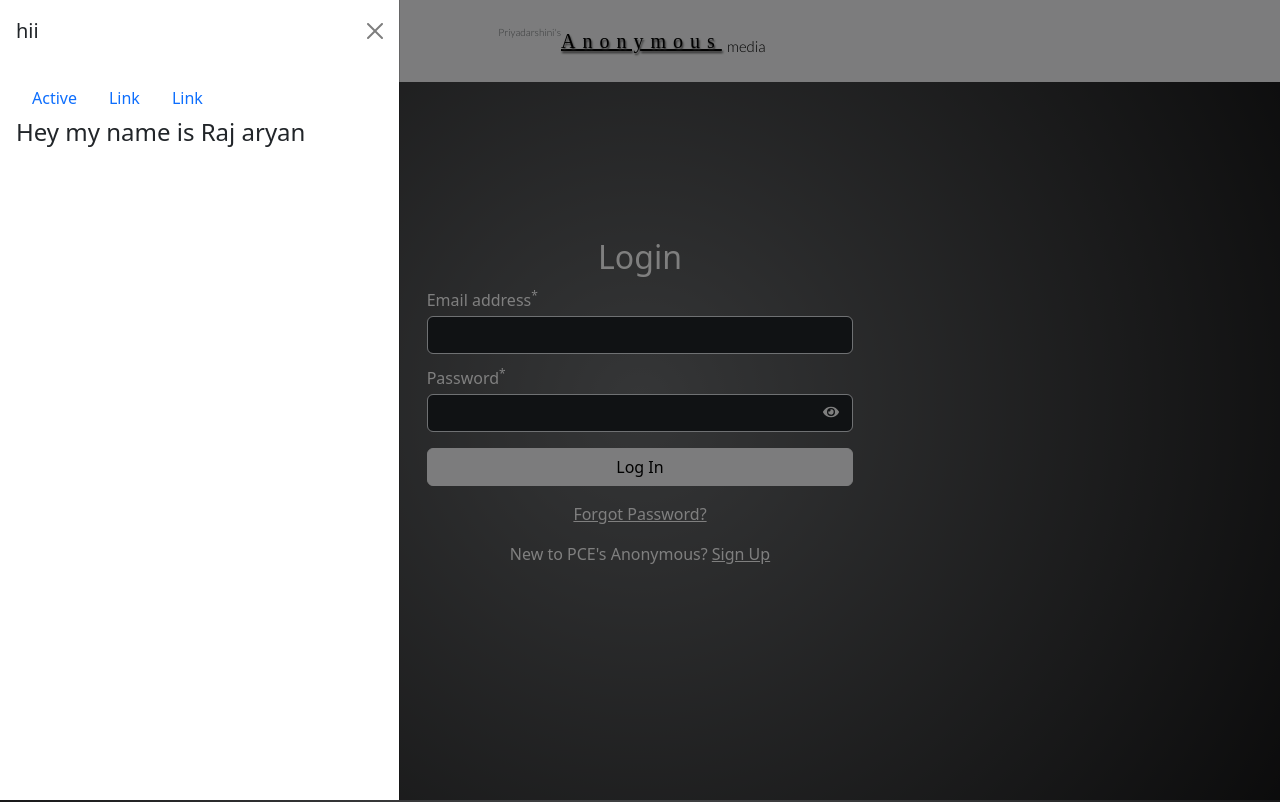
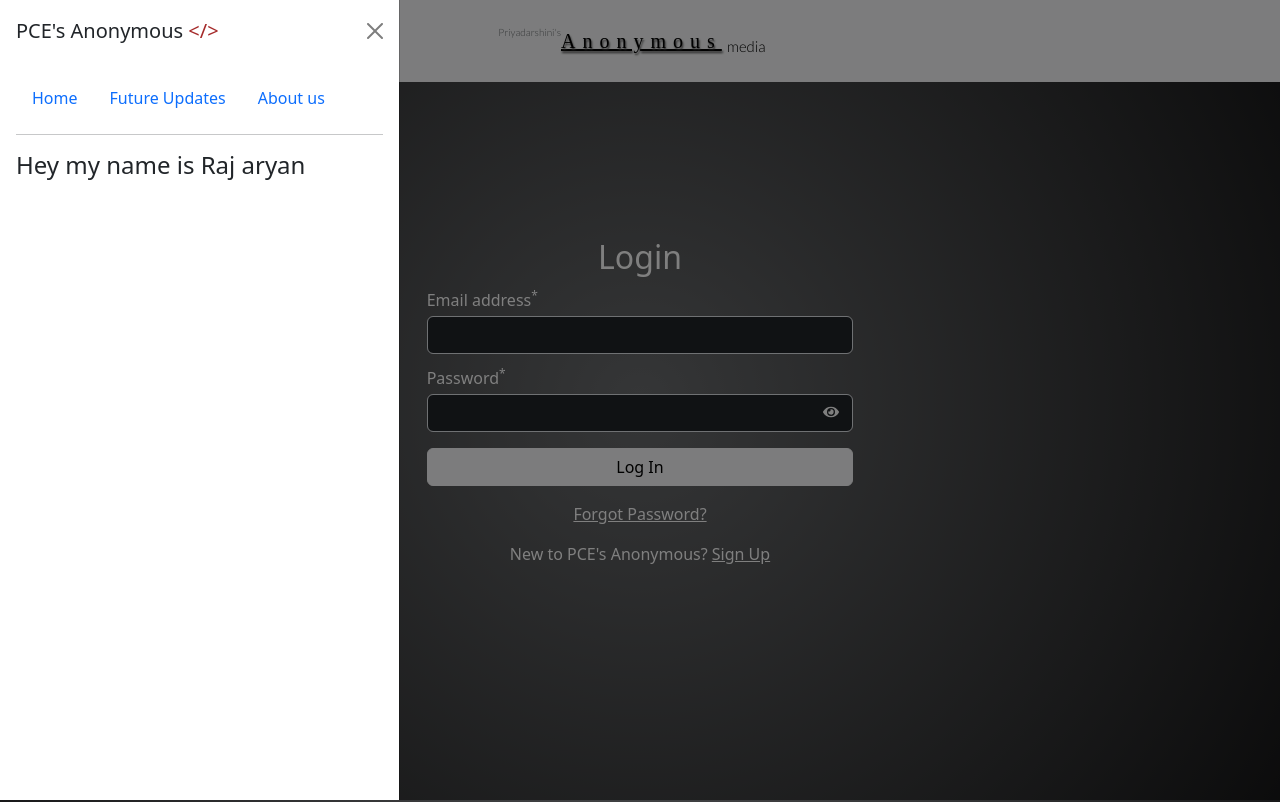
Before and after one commit to rajaryan28/Something_fishy, a React (Create React App) app: page /login in a window 1280 px wide. Both pictures are taken after a click on the button 65 px from the left and 51 px from the top of the page. Built offline with nearby package versions, Linux system fonts and the light colour scheme; a web font is replaced by a local one.

Commit message:
Add Footer component to Home and Profile pages, and updated.

```diff
--- a/package.json
+++ b/package.json
@@ -6,8 +6,10 @@
     "@testing-library/jest-dom": "^5.17.0",
     "@testing-library/react": "^13.4.0",
     "@testing-library/user-event": "^13.5.0",
+    "bootstrap": "^5.3.3",
     "font-awesome": "^4.7.0",
     "react": "^18.3.1",
+    "react-bootstrap": "^2.10.7",
     "react-dom": "^18.3.1",
     "react-fontawesome": "^1.7.1",
     "react-icons": "^5.4.0",
--- a/src/App.js
+++ b/src/App.js
@@ -6,7 +6,7 @@ import Login from "./components/Login";
 import SignUp from "./components/SignUp";
 import Home from "./components/Home";
 import Profile from "./components/Profile";
-import Footer from "./components/footer";
+import About from "./components/About";
 function App() {
 
   return (
@@ -18,9 +18,9 @@ function App() {
           <Route exact path="/" element={<Home />} />
           <Route exact path="/login" element={<Login />} />
           <Route exact path="/signup" element={<SignUp />} />
+          <Route exact path="/about" element={<About />} />
           <Route exact path="/profile" element={<Profile />} />
           </Routes>
-          <Footer />
 
         </BrowserRouter>
       </PostState>
--- a/src/components/Home.js
+++ b/src/components/Home.js
@@ -1,12 +1,14 @@
 import React from 'react'
 import Addpost from './Addpost'
 import Posts from './Post'
+import Footer from './footer'
 
 const Home = () => {
   return (
     <div>
       <Addpost />
       <Posts />
+      <Footer />
     </div>
   )
 }
--- a/src/components/Navbar.js
+++ b/src/components/Navbar.js
@@ -11,51 +11,80 @@ const Navbar = () => {
   };
   return (
     <>
-
-
-<div className="offcanvas offcanvas-start" tabIndex="-1" id="offcanvasExample" aria-labelledby="offcanvasExampleLabel">
+      <div
+        className="offcanvas offcanvas-start "
+        tabIndex="-1"
+        id="offcanvasExample"
+        aria-labelledby="offcanvasExampleLabel"
+      >
         <div className="offcanvas-header">
-    <h5 className="offcanvas-title" id="offcanvasExampleLabel">hii</h5>
-    <button type="button" className="btn-close" data-bs-dismiss="offcanvas" aria-label="Close"></button>
+          <h5 className="offcanvas-title" id="offcanvasExampleLabel">
+            PCE's Anonymous <span style={{ color: "brown" }}>{"</>"}</span>
+          </h5>
+          <button
+            type="button"
+            className="btn-close"
+            data-bs-dismiss="offcanvas"
+            aria-label="Close"
+          ></button>
         </div>
-  <div className="offcanvas-body">
+        <div className="offcanvas-body container">
           <ul className="nav">
             <li className="nav-item">
-    <Link className="nav-link " aria-current="page" to="/">Active</Link>
+              <Link className="nav-link " to="/">
+                Home
+              </Link>
             </li>
             <li className="nav-item">
-    <Link className="nav-link " to="/">Link</Link>
+              <Link className="nav-link " to="/">
+                Future Updates
+              </Link>
             </li>
             <li className="nav-item">
-    <Link className="nav-link" to="/">Link</Link>
+              <Link className="nav-link " to="/about">
+                About us
+              </Link>
             </li>
           </ul>
+          <hr />
           <h4>Hey my name is Raj aryan </h4>
         </div>
       </div>
 
-
-
       {/* actual code  */}
 
-
       <nav className="navbar bg-body-tertiary">
-        <i id="hamburger" className="fa-solid fa-bars mx-5 mt-3 btn " data-bs-toggle="offcanvas" href="#offcanvasExample" role="button" aria-controls="offcanvasExample" style={{"position": "absolute",
-    "top": "20%","cursor":"pointer"}}></i>
+        <i
+          id="hamburger"
+          className="fa-solid fa-bars mx-5 mt-3 btn "
+          data-bs-toggle="offcanvas"
+          href="#offcanvasExample"
+          role="button"
+          aria-controls="offcanvasExample"
+          style={{ position: "absolute", top: "20%", cursor: "pointer" }}
+        ></i>
         <div className="container-fluid h5 d-flex justify-content-center">
-      <sup id="priyadarshini" >Priyadarshini's</sup>
-          <span className="navbar-brand mb-2 mt-3 h1"><span id="title">Anonymous</span> <sub id="title02">media</sub> </span>
+          <sup id="priyadarshini">Priyadarshini's</sup>
+          <span className="navbar-brand mb-2 mt-3 h1">
+            <span id="title">Anonymous</span> <sub id="title02">media</sub>{" "}
+          </span>
         </div>
-        <div className="justify-content-end" style={{"position": "absolute",
-    "right": "1%","cursor":"pointer"}}>
+        <div
+          className="justify-content-end"
+          style={{ position: "absolute", right: "1%", cursor: "pointer" }}
+        >
           {/* <Link class="btn btn-dark mx-1" to="/login" role="button">Login</Link>
         <Link class="btn btn-dark mx-1" to="/signup" role="button">SignUp</Link> */}
-        {localStorage.getItem('authtoken')?(<i class="fa-solid fa-arrow-right-from-bracket btn " onClick={handleLogOut} ></i>):''}
-
+          {localStorage.getItem("authtoken") ? (
+            <i
+              class="fa-solid fa-arrow-right-from-bracket btn "
+              onClick={handleLogOut}
+            ></i>
+          ) : (
+            ""
+          )}
         </div>
       </nav>
-
-
     </>
   );
 };
--- a/src/components/Profile.js
+++ b/src/components/Profile.js
@@ -1,6 +1,7 @@
 import React, { useState, useEffect ,useContext} from "react";
 import { useNavigate } from "react-router-dom";
 import PostContext from '../Context/notes/PostContext';
+import Footer from "./footer";
 
 const Profile = () => {
   const [loading, setLoading] = useState(true);
@@ -46,6 +47,7 @@ const Profile = () => {
   // };
 
   return (
+    <>
     <div
       className="container mt-4 mb-5"
       style={{
@@ -142,7 +144,11 @@ const Profile = () => {
         )}
       </div>
     </div>
+
+    <Footer />
+    </>
   );
+
 };
 
 export default Profile;
--- a/src/components/footer.js
+++ b/src/components/footer.js
@@ -2,14 +2,10 @@ import React from 'react';
 import { Link } from 'react-router-dom';
 
 const Footer = () => {
-  const isAuthenticated = Boolean(localStorage.getItem("authtoken"));
-
-  if (!isAuthenticated) {
-    return null;
-  }
 
   return (
     <div>
+
       <footer className="footer">
         <Link to="/"><button><img width="25" height="25" src="https://img.icons8.com/fluency-systems-regular/50/home--v1.png" alt="home--v1"/></button></Link>
         <button>➕</button>
```
Also changed, not shown: 1 other file (tests, documents, lock files or other folders). Lines whose indentation alone changed are shown as unchanged.
